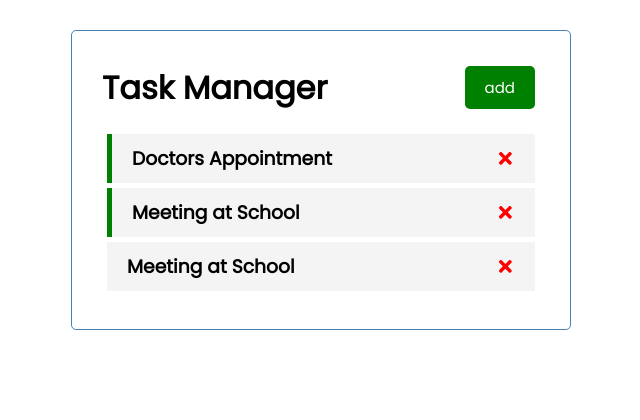
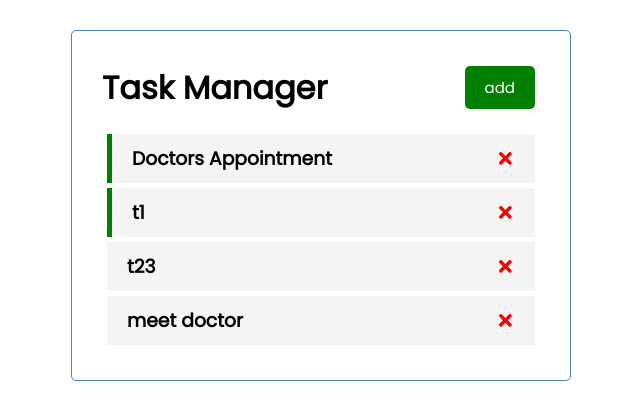
Before and after one commit to ms-mayank/Task-Manager, a React (Create React App) app: page / in a window 1280 px wide. Shown: the top 420 px of the page, without its empty margins (319-959 px from the left). Built offline with nearby package versions, Linux system fonts and the light colour scheme; data requests are answered from the project's data file.

Commit message:
added json server code and db.json file

```diff
--- /dev/null
+++ b/db.json
@@ -0,0 +1,28 @@
+{
+  "tasks": [
+    {
+      "id": "1",
+      "text": "Doctors Appointment",
+      "day": "Feb 5th at 2:30pm",
+      "reminder": true
+    },
+    {
+      "id": "bc4b",
+      "text": "t1",
+      "day": "t4",
+      "reminder": true
+    },
+    {
+      "id": "80f0",
+      "text": "t23",
+      "day": "fw4",
+      "reminder": false
+    },
+    {
+      "id": "31a9",
+      "text": "meet doctor",
+      "day": "monday",
+      "reminder": false
+    }
+  ]
+}
--- a/package.json
+++ b/package.json
@@ -7,6 +7,7 @@
     "@testing-library/jest-dom": "^5.17.0",
     "@testing-library/react": "^13.4.0",
     "@testing-library/user-event": "^13.5.0",
+    "json-server": "^1.0.0-alpha.21",
     "react": "^18.2.0",
     "react-dom": "^18.2.0",
     "react-icons": "^5.0.1",
@@ -19,7 +20,8 @@
     "start": "react-scripts start",
     "build": "react-scripts build",
     "test": "react-scripts test",
-    "eject": "react-scripts eject"
+    "eject": "react-scripts eject",
+    "server": "json-server db.json --port 5000"
   },
   "eslintConfig": {
     "extends": [
--- a/src/App.js
+++ b/src/App.js
@@ -3,56 +3,73 @@ import "./App.css";
 import Header from "./components/Header";
 import Tasks from "./components/Tasks";
 import AddTasks from "./components/AddTasks";
-import { useState } from "react";
+import { useState, useEffect } from "react";
 function App() {
-  const [tasks, setTasks] = useState([
-    {
-      id: 1,
-      text: "Doctors Appointment",
-      day: "Feb 5th at 2:30pm",
-      reminder: true,
-    },
-    {
-      id: 2,
-      text: "Meeting at School",
-      day: "Feb 6th at 1:30pm",
-      reminder: true,
-    },
-    {
-      id: 3,
-      text: "Meeting at School",
-      day: "Feb 6th at 1:30pm",
-      reminder: false,
+  const [tasks, setTasks] = useState([]);
+  useEffect(() => {
+    const getTask = async () =>{
+      const taskFromServer = await fetchTasks()
+      setTasks(taskFromServer)
     }
-  ]);
-  const [showAddTask,setShowAddTask] = useState(false)
-  const addTask = (task) => {
-    const id = Math.floor(Math.random()*10000) +1
-    const newTask = {id, ...task}
-    setTasks([...tasks, newTask])
+
+    getTask()
+  }, [])
+  const fetchTasks = async () => {
+    const res = await fetch('http://localhost:5000/tasks')
+    const data = await res.json()
+    return data
+  }
+  const fetchTask = async (id) => {
+    const res = await fetch(`http://localhost:5000/tasks/${id}`)
+    const data = await res.json()
+    return data
+  }
+  const [showAddTask, setShowAddTask] = useState(false)
+
+  const addTask = async (task) => {
+    // const id = Math.floor(Math.random() * 10000) + 1
+    // const newTask = { id, ...task }
+    // setTasks([...tasks, newTask])
+    const res = await fetch('http://localhost:5000/tasks',{
+      method: 'POST',
+      headers: { 'Content-type':'application/json'},
+      body: JSON.stringify(task)
+    })
+    const data = await res.json()
+
+    setTasks([...tasks, data])
 
   };
-  const deleteTask = (id) => {
+  const deleteTask = async (id) => {
+    await fetch(`http://localhost:5000/tasks/${id}`,{method: 'DELETE',})
     // console.log("delete",id)
     setTasks(tasks.filter((task) => task.id !== id));
   };
-  const toggleReminder = (id) => {
+  const toggleReminder = async (id) => {
     // console.log("toggle",id)
+    const taskToToggle = await fetchTask(id)
+    const updTask = {...taskToToggle, reminder: !taskToToggle.reminder}
+    const res = await fetch(`http://localhost:5000/tasks/${id}`,{ method: 'PUT',
+    headers: {'Content-type':'application/json'},
+    body: JSON.stringify(updTask)
+  })
+  const data = await res.json()
+
     setTasks(
       tasks.map((task) =>
-        task.id === id ? { ...task, reminder: !task.reminder } : task
+        task.id === id ? { ...task, reminder: data.reminder } : task
       )
     );
   };
   return (
     <div className="container">
-      <Header title="Task Manager" onAdd={()=>setShowAddTask(!showAddTask)} showAdd={showAddTask}/>
+      <Header title="Task Manager" onAdd={() => setShowAddTask(!showAddTask)} showAdd={showAddTask} />
       {showAddTask && <AddTasks onAdd={addTask} />}
       {tasks.length > 0 ? (
         <Tasks tasks={tasks} onDelete={deleteTask} onToggle={toggleReminder} />
       ) : (
-        "No Task to show"
-      ) }
+          "No Task to show"
+        )}
     </div>
   );
 }
```
Also changed, not shown: 1 other file (tests, documents, lock files or other folders).
